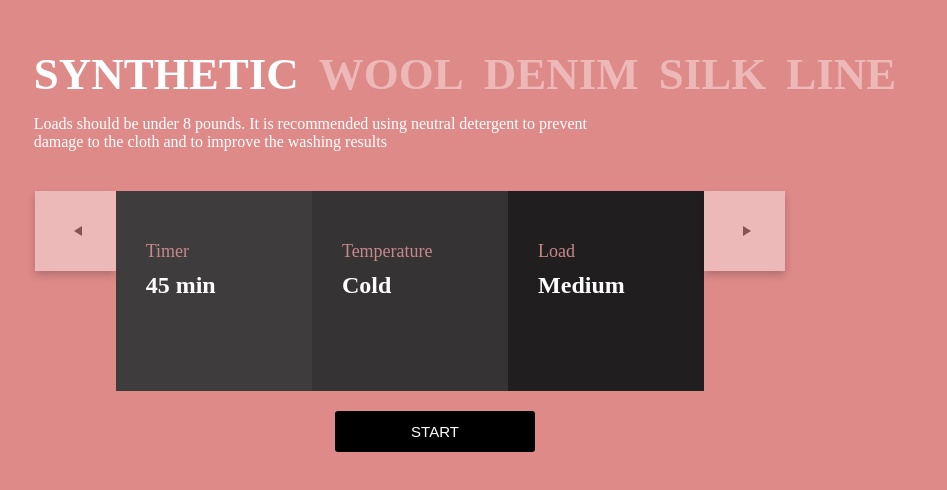
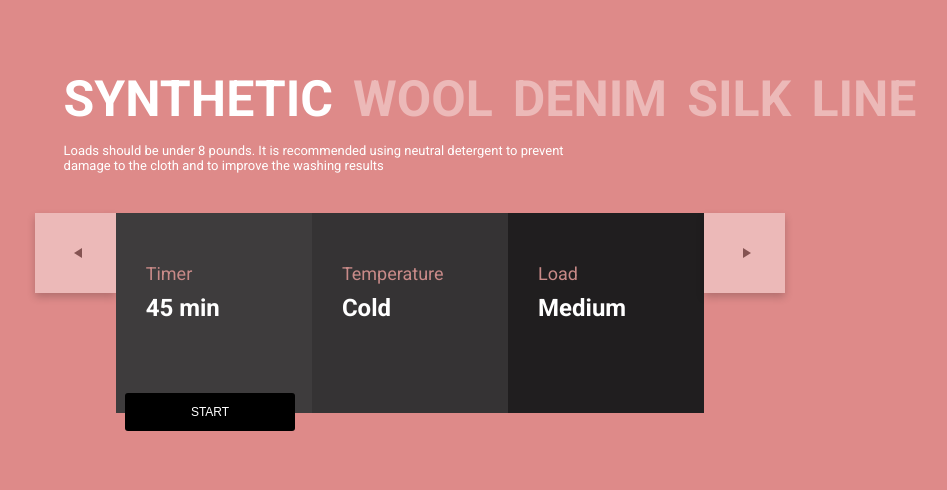
Before and after one commit to Hawa-codes/Loop2-step1, a plain HTML site: page index.html in a window 1280 px wide. Shown: the part 140-630 px from the top of the page, without its empty margins (230-1177 px from the left). Drawn offline with Linux system fonts and the light colour scheme.

Commit message:
Loop2-step1

```diff
--- a/index.html
+++ b/index.html
@@ -4,6 +4,7 @@
     <meta charset="UTF-8">
     <meta name="viewport" content="width=device-width, initial-scale=1.0">
     <link rel="stylesheet" href="style.css">
+    <link href="https://fonts.googleapis.com/css2?family=Roboto:wght@300;400;500;700;900&display=swap" rel="stylesheet">
     <title>Loop2-step1</title>
 </head>
 <body>
--- a/style.css
+++ b/style.css
@@ -5,6 +5,7 @@
 }
 
 body {
+    font-family: 'Roboto', sans-serif;
     background-color: #de8a89;
     height: 100vh;
     overflow: hidden;
@@ -25,23 +26,23 @@ body {
 
 .heading {
     margin-bottom: 40px;
-    margin-left: 110px;
+    margin-left: 160px;
 }
 
 .bold {
     font-weight: bold;
     color: #ffffff;
-    font-size: 45px;
+    font-size: 50px;
 }
 
 .not-bold {
     font-weight: bold;
     color: #ecb9b8;
-    font-size: 45px;
+    font-size: 50px;
 }
 
 .heading p {
-    font-size: 16px;
+    font-size: 13px;
     color: #ffffff;
 }
 
@@ -137,8 +138,9 @@ body {
 .start-btn {
     display: flex;
     align-items: flex-start;
-    margin-left: 50px;
+    margin-left: -400px;
     padding: 20px 0;
+    margin-top: -40px;
 }
 
 .start-btn button {
@@ -146,9 +148,9 @@ body {
     color: white;
     border: none;
     border-radius: 3px;
-    width: 200px;
+    width: 170px;
     padding: 12px 24px;
-    font-size: 15px;
+    font-size: 12px;
     cursor: pointer;
     transition: transform 0.1s;
 }
```
